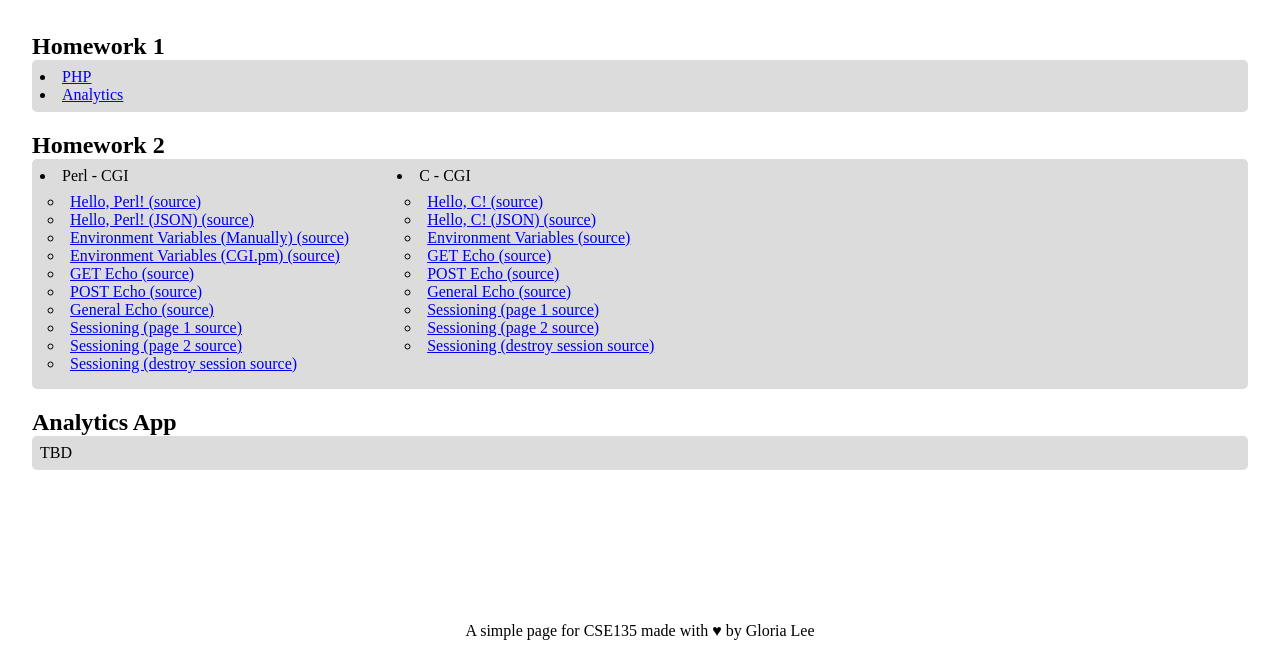
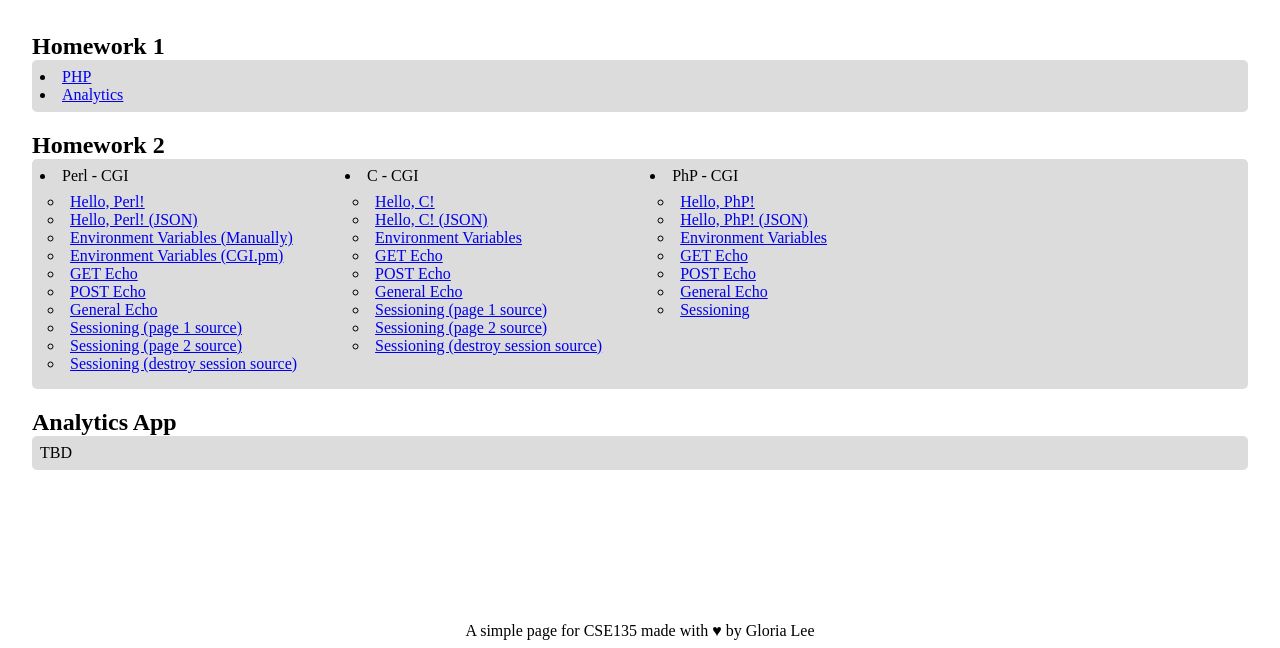
Before and after one commit to Mianbao004/cse135-hw1, a plain HTML site: page index.html in a window 1280 px wide. Shown: the part 152-800 px from the top of the page. Drawn offline with Linux system fonts and the light colour scheme.

Commit message:
Upload links and html file

```diff
--- a/index.html
+++ b/index.html
@@ -37,13 +37,13 @@
       <ul id="parent-list">
         <li>Perl - CGI</li>
         <ul>
-          <li><a href="https://mianbao004.site/cgi-bin/perl-html-world.pl">Hello, Perl! (source)</a></li>
-          <li><a href="https://mianbao004.site/cgi-bin/perl-json-world.pl">Hello, Perl! (JSON) (source)</a></li>
-          <li><a href="https://mianbao004.site/cgi-bin/perl-env.pl">Environment Variables (Manually) (source)</a></li>
-          <li><a href="https://mianbao004.site/cgi-bin/perl-env-pm.pl">Environment Variables (CGI.pm) (source)</a></li>
-          <li><a href="https://mianbao004.site/cgi-bin/perl-get-echo.pl">GET Echo (source)</a></li>
-          <li><a href="https://mianbao004.site/cgi-bin/perl-post-echo.pl">POST Echo (source)</a></li>
-          <li><a href="https://mianbao004.site/cgi-bin/perl-general-echo.pl">General Echo (source)</a></li>
+          <li><a href="https://mianbao004.site/cgi-bin/perl-html-world.pl">Hello, Perl!</a></li>
+          <li><a href="https://mianbao004.site/cgi-bin/perl-json-world.pl">Hello, Perl! (JSON)</a></li>
+          <li><a href="https://mianbao004.site/cgi-bin/perl-env.pl">Environment Variables (Manually)</a></li>
+          <li><a href="https://mianbao004.site/cgi-bin/perl-env-pm.pl">Environment Variables (CGI.pm)</a></li>
+          <li><a href="https://mianbao004.site/cgi-bin/perl-get-echo.pl">GET Echo</a></li>
+          <li><a href="https://mianbao004.site/cgi-bin/perl-post-echo.pl">POST Echo</a></li>
+          <li><a href="https://mianbao004.site/cgi-bin/perl-general-echo.pl">General Echo</a></li>
           <li><a href="https://mianbao004.site/cgi-bin/perl-sessions-1.pl">Sessioning (page 1 source)</a></li>
           <li><a href="https://mianbao004.site/cgi-bin/perl-sessions-2.pl">Sessioning (page 2 source)</a></li>
           <li><a href="https://mianbao004.site/cgi-bin/perl-destroy-session.pl">Sessioning (destroy session source)</a></li>
@@ -52,15 +52,27 @@
       <ul id="parent-list">
         <li>C - CGI</li>
         <ul>
-          <li><a href="https://mianbao004.site/cgi-bin/c-hello-html-world.cgi">Hello, C! (source)</a></li>
-          <li><a href="https://mianbao004.site/cgi-bin/c-hello-json-world.cgi">Hello, C! (JSON) (source)</a></li>
-          <li><a href="https://mianbao004.site/cgi-bin/c-env.cgi">Environment Variables (source)</a></li>
-          <li><a href="https://mianbao004.site/cgi-bin/c-get-echo.cgi">GET Echo (source)</a></li>
-          <li><a href="https://mianbao004.site/cgi-bin/c-post-echo.cgi">POST Echo (source)</a></li>
-          <li><a href="https://mianbao004.site/cgi-bin/c-general-request-echo.cgi">General Echo (source)</a></li>
+          <li><a href="https://mianbao004.site/cgi-bin/c-hello-html-world.cgi">Hello, C!</a></li>
+          <li><a href="https://mianbao004.site/cgi-bin/c-hello-json-world.cgi">Hello, C! (JSON)</a></li>
+          <li><a href="https://mianbao004.site/cgi-bin/c-env.cgi">Environment Variables</a></li>
+          <li><a href="https://mianbao004.site/cgi-bin/c-get-echo.cgi">GET Echo</a></li>
+          <li><a href="https://mianbao004.site/cgi-bin/c-post-echo.cgi">POST Echo</a></li>
+          <li><a href="https://mianbao004.site/cgi-bin/c-general-request-echo.cgi">General Echo</a></li>
           <li><a href="https://mianbao004.site/cgi-bin/c-sessions-1.cgi">Sessioning (page 1 source)</a></li>
           <li><a href="https://mianbao004.site/cgi-bin/c-sessions-2.cgi">Sessioning (page 2 source)</a></li>
           <li><a href="https://mianbao004.site/cgi-bin/c-destroy-session.cgi">Sessioning (destroy session source)</a></li>
+        </ul>
+      </ul>
+      <ul id="parent-list">
+        <li>PhP - CGI</li>
+        <ul>
+          <li><a href="https://mianbao004.site/cgi-bin/php-hello-html-world.php">Hello, PhP!</a></li>
+          <li><a href="https://mianbao004.site/cgi-bin/php-hello-json-world.php">Hello, PhP! (JSON)</a></li>
+          <li><a href="https://mianbao004.site/cgi-bin/php-environment.php">Environment Variables</a></li>
+          <li><a href="https://mianbao004.site/cgi-bin/php-get-echo.php">GET Echo</a></li>
+          <li><a href="https://mianbao004.site/cgi-bin/php-post-echo.php">POST Echo</a></li>
+          <li><a href="https://mianbao004.site/cgi-bin/php-general-request-echo.php">General Echo</a></li>
+          <li><a href="https://mianbao004.site/php-cgiform.html">Sessioning</a></li>
         </ul>
       </ul>
     </section>
```
Also changed, not shown: php-cgiform.html (added, +26 -0 lines).
